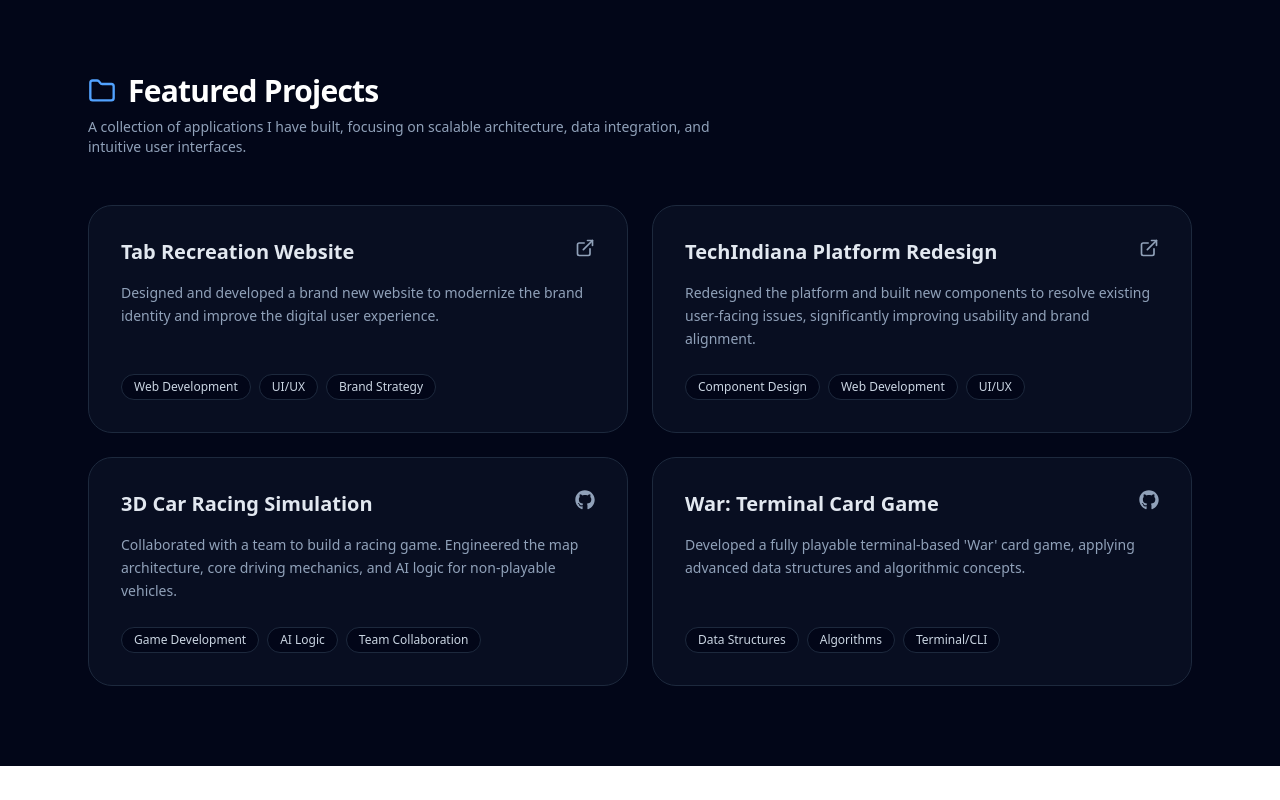
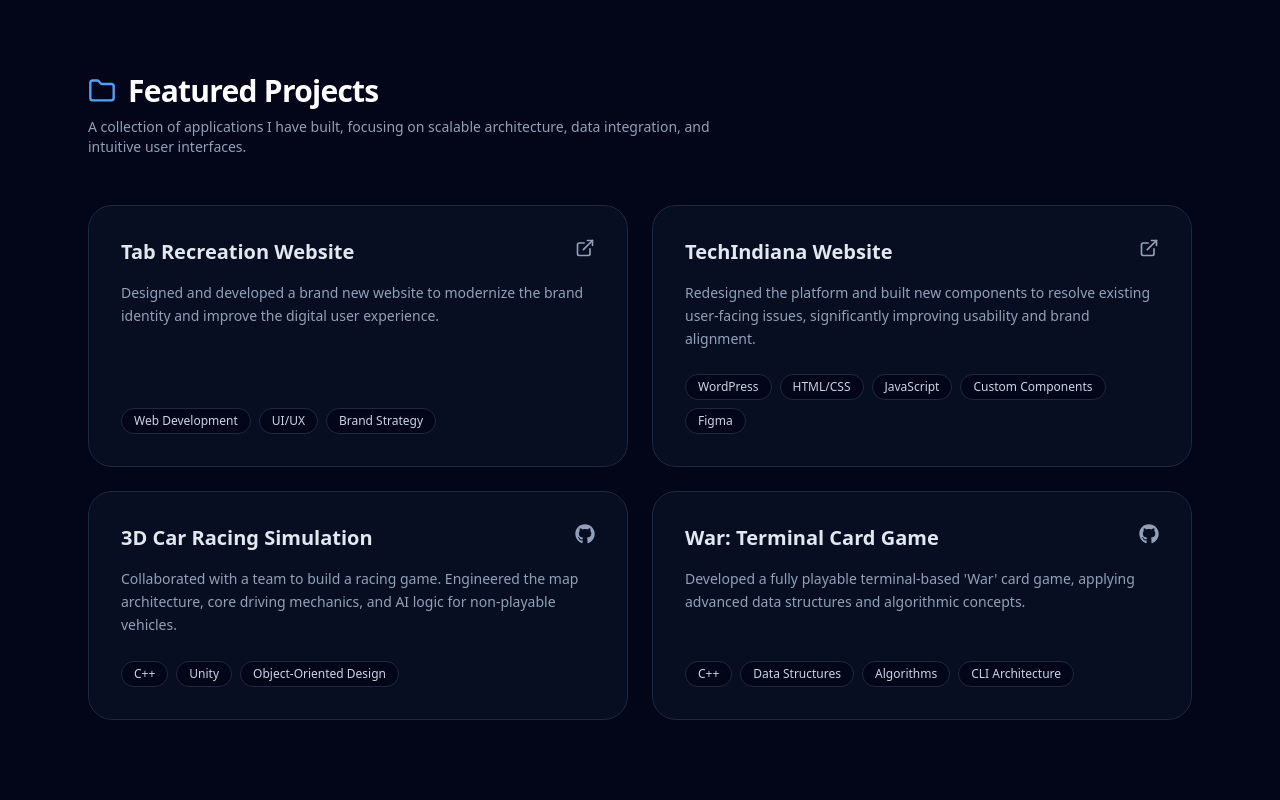
Before and after one commit to farazfayyaz/portfolio-2026, a Next.js app: page / in a window 1280 px wide. Shown: the part 664-1464 px from the top of the page. Before the commit the page ends 1430 px from the top, so only its background shows below. Built offline with nearby package versions, Linux system fonts and the light colour scheme.

Commit message:
edits to content

```diff
--- a/src/app/page.js
+++ b/src/app/page.js
@@ -10,6 +10,7 @@
 
       {/* Hero Section */}
       <Hero/>
+
       {/* Projects Section */}
       <Projects/>
 
--- a/src/components/projects.jsx
+++ b/src/components/projects.jsx
@@ -12,23 +12,23 @@
     liveUrl: "https://www.tabrecreation.org"
   },
   {
-    title: "TechIndiana Platform Redesign",
+    title: "TechIndiana Website",
     description: "Redesigned the platform and built new components to resolve existing user-facing issues, significantly improving usability and brand alignment.",
-    techStack: ["Component Design", "Web Development", "UI/UX"],
+    techStack: ["WordPress", "HTML/CSS", "JavaScript", "Custom Components", "Figma"],
     githubUrl: null,
     liveUrl: "https://www.techindiana.org"
   },
   {
     title: "3D Car Racing Simulation",
     description: "Collaborated with a team to build a racing game. Engineered the map architecture, core driving mechanics, and AI logic for non-playable vehicles.",
-    techStack: ["Game Development", "AI Logic", "Team Collaboration"],
+    techStack: ["C++", "Unity", "Object-Oriented Design"],
     githubUrl: "https://github.com/farazfayyaz/raceGame3d",
     liveUrl: null
   },
   {
     title: "War: Terminal Card Game",
     description: "Developed a fully playable terminal-based 'War' card game, applying advanced data structures and algorithmic concepts.",
-    techStack: ["Data Structures", "Algorithms", "Terminal/CLI"],
+    techStack: ["C++", "Data Structures", "Algorithms", "CLI Architecture"],
     githubUrl: "https://github.com/farazfayyaz/CSCI2-Final-Project",
     liveUrl: null
   }
```
